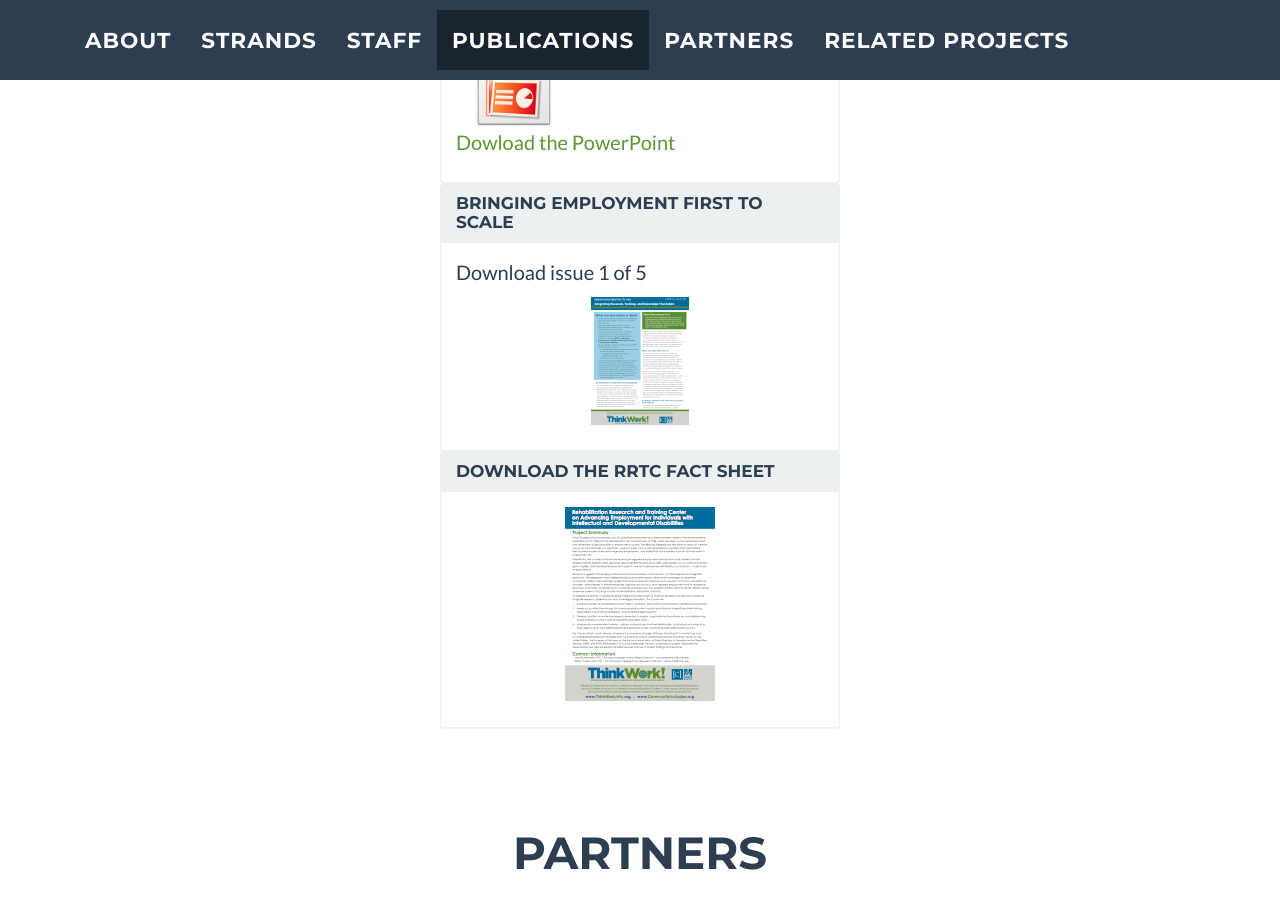
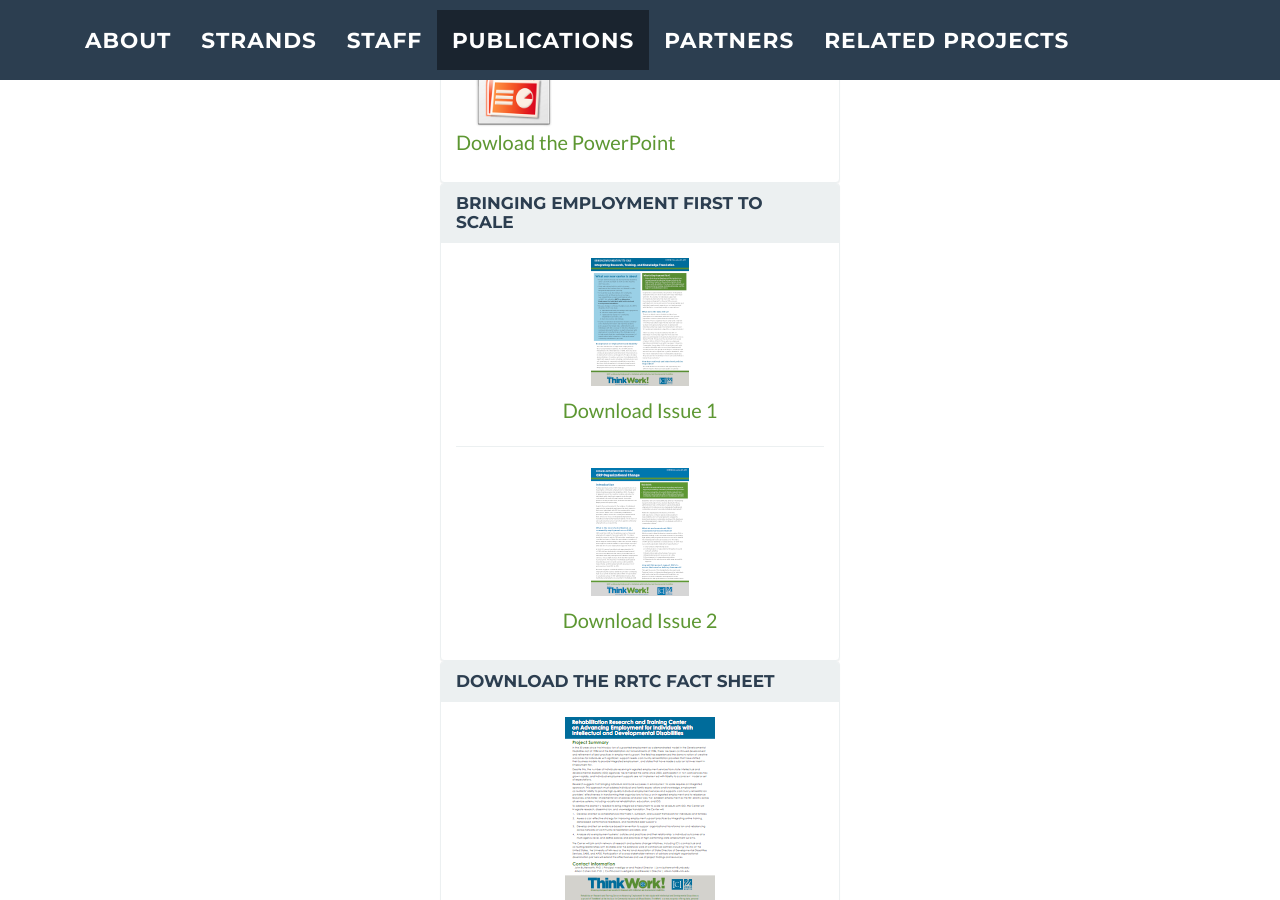
Before and after one commit to communityinclusion/thinkwork.org, a Jekyll site: the page built from index.html, in a window 1280 px wide and 900 px high, scrolled down 3423 px. Built offline with Jekyll 4.4.1, drawn with Linux system fonts in a browser that asks for light colours.

Commit message:
new pub to scale

```diff
--- a/_includes/pubs.html
+++ b/_includes/pubs.html
@@ -29,10 +29,20 @@
     <h3 class="panel-title">BRINGING EMPLOYMENT FIRST TO SCALE</h3>
   </div>
   <div class="panel-body">
-  <p>Download issue 1 of 5</p>
+
   <center>
-    <p><a href="/img/issue1_F2.pdf"><img src="/img/issue1_F2_thumb.png" alt="dowload BRINGING EMPLOYMENT FIRST TO SCALE" /></a></p>
+    <a href="/img/issue1_F2.pdf">
+    <p><img src="/img/issue1_F2_thumb.png" alt="dowload BRINGING EMPLOYMENT FIRST TO SCALE" /></p>
+    <p>Download Issue 1</p>
+    </a>
     </center>
+    <hr>
+    <center>
+      <a href="/img/issue2_D4.pdf">
+      <p><img src="/img/issue2_D4_thumb.png" alt="dowload BRINGING EMPLOYMENT FIRST TO SCALE" /></p>
+      <p>Download Issue 2</p>
+      </a>
+      </center>
   </div>
 </div>
             <div class="panel panel-default" style="max-width:400px; margin:auto;">
```
Also changed, not shown: img/issue2_D4_thumb.png (added), 1 other file.
